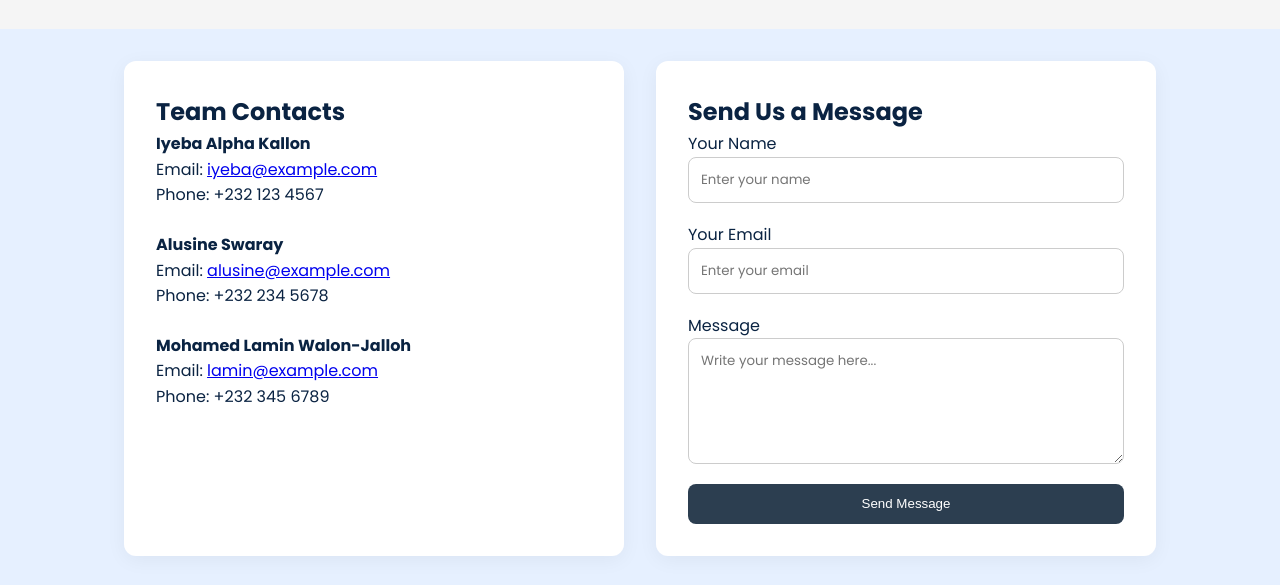
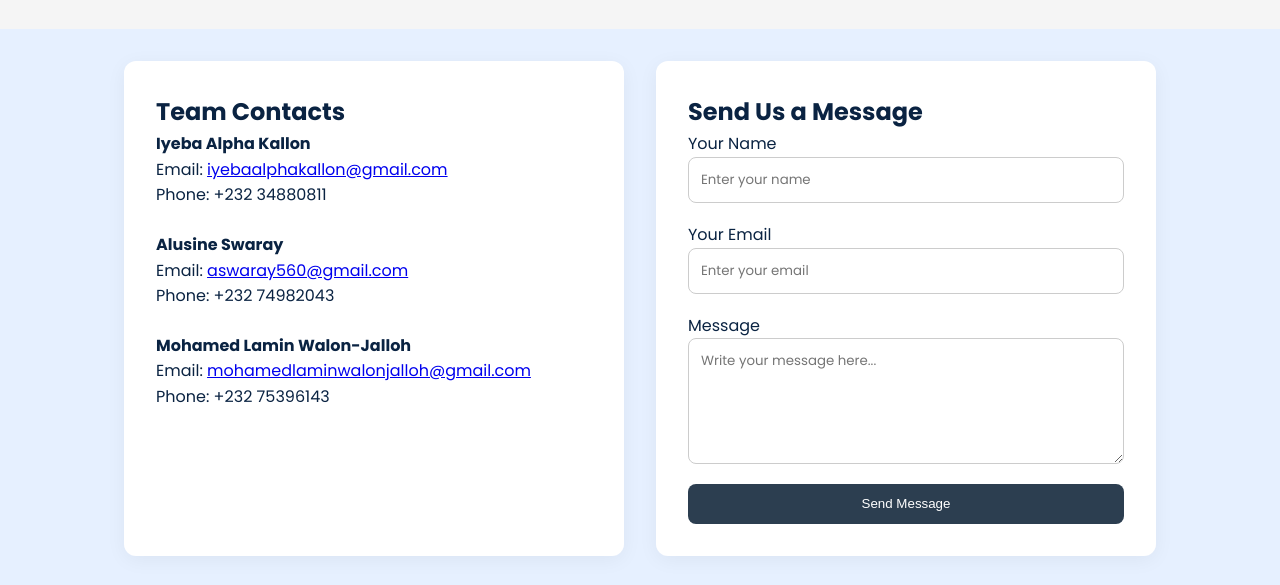
Before and after one commit to Iyeba-Kallon/portfolio-for-group-4, a plain HTML site: page contact.html in a window 1280 px wide. Shown: the part 215-800 px from the top of the page. Drawn offline with Linux system fonts and the light colour scheme.

```diff
--- a/contact.html
+++ b/contact.html
@@ -39,9 +39,9 @@
     <div class="contact-info">
       <h2>Team Contacts</h2>
       <ul>
-        <li><strong>Iyeba Alpha Kallon</strong><br />Email: <a href="mailto:iyeba@example.com">iyeba@example.com</a><br />Phone: +232 123 4567</li>
-        <li><strong>Alusine Swaray</strong><br />Email: <a href="mailto:alusine@example.com">alusine@example.com</a><br />Phone: +232 234 5678</li>
-        <li><strong>Mohamed Lamin Walon-Jalloh</strong><br />Email: <a href="mailto:lamin@example.com">lamin@example.com</a><br />Phone: +232 345 6789</li>
+        <li><strong>Iyeba Alpha Kallon</strong><br />Email: <a href="mailto:iyebaalphakallon@gmail.com">iyebaalphakallon@gmail.com</a><br />Phone: +232 34880811</li>
+        <li><strong>Alusine Swaray</strong><br />Email: <a href="mailto:aswaray560@gmail.com">aswaray560@gmail.com</a><br />Phone: +232 74982043</li>
+        <li><strong>Mohamed Lamin Walon-Jalloh</strong><br />Email: <a href="mailto:mohamedlaminwalonjalloh.com">mohamedlaminwalonjalloh@gmail.com</a><br />Phone: +232 75396143</li>
       </ul>
     </div>
 
```
Also changed, not shown: 1 other file.
